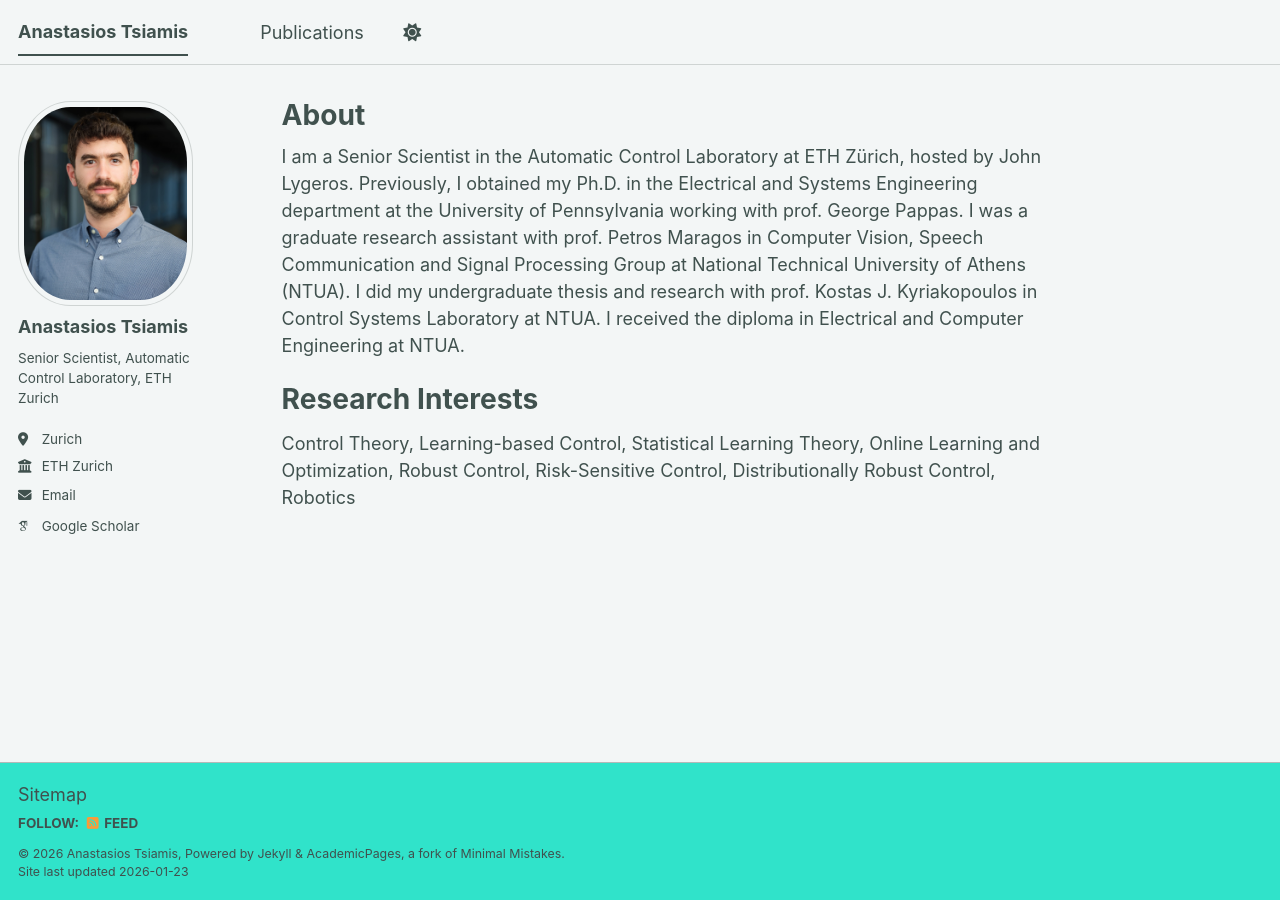
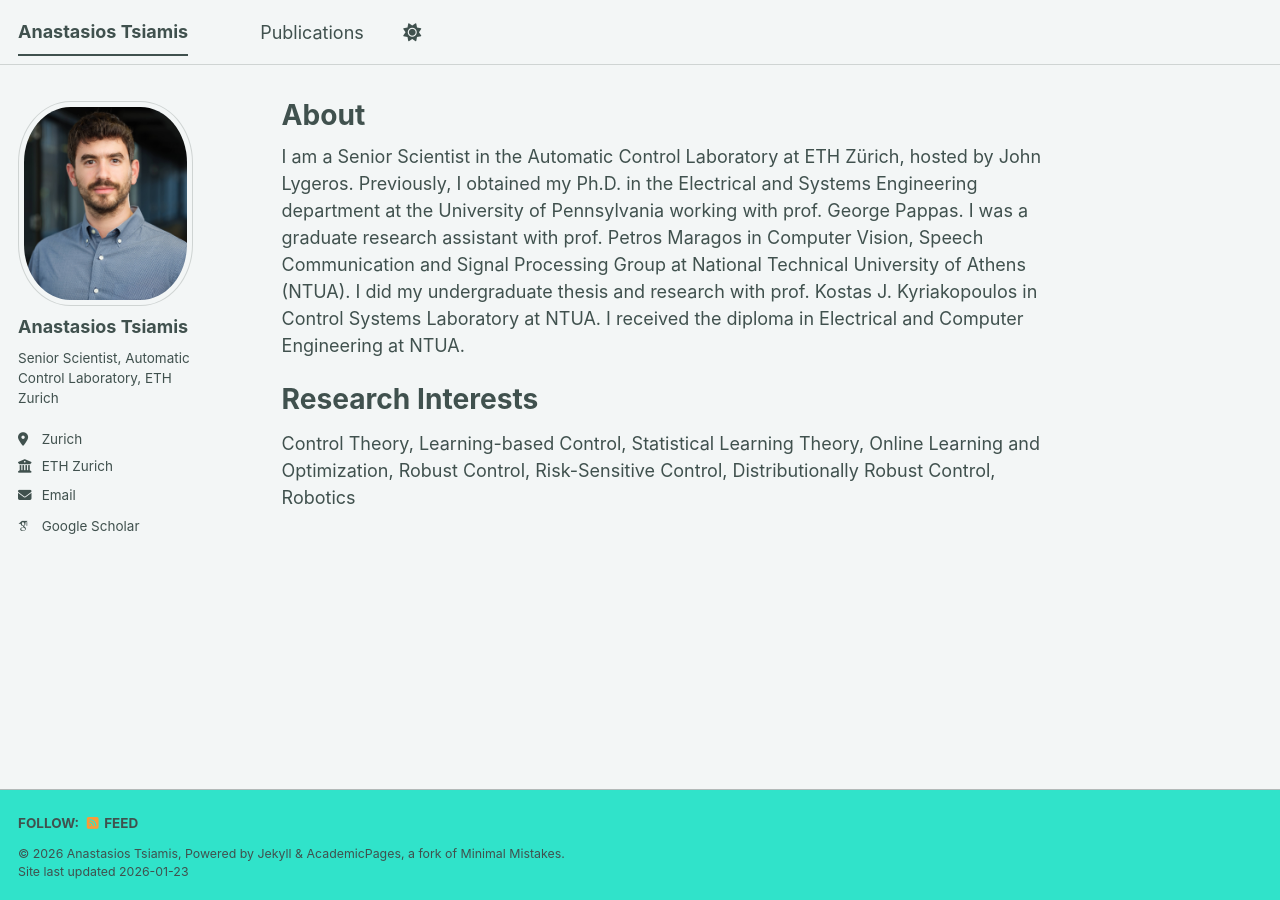
Before and after one commit to antsiamis/antsiamis.github.io, a Jekyll site: the page built from _pages/about.md, in a window 1280 px wide. Built offline with Jekyll 4.4.1, drawn with Linux system fonts in a browser that asks for light colours; some web fonts are replaced; a script bundle is joined from its source files by our own code; library files that are not in the unit come from our copies.

Commit message:
Update custom.html

```diff
--- a/_includes/footer/custom.html
+++ b/_includes/footer/custom.html
@@ -1,6 +1,6 @@
 <!-- start custom footer snippets -->
 
-<a href="/sitemap/">Sitemap</a>
+<!--<a href="/sitemap/">Sitemap</a>
 
 <!-- Support for MatJax -->
 <script defer src="https://cdnjs.cloudflare.com/polyfill/v3/polyfill.min.js?features=es6"></script>
```
